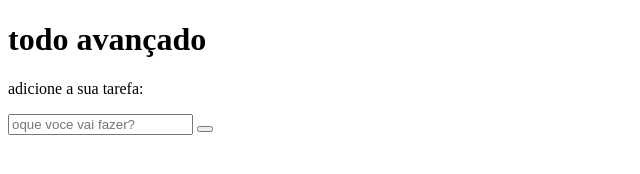
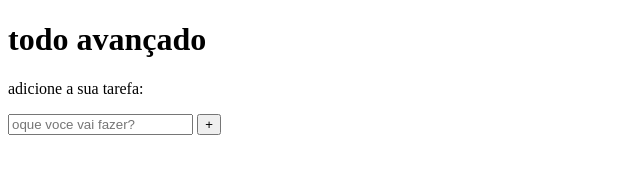
Before and after one commit to cris24tayler/todo_avan-ado, a plain HTML site: page index.html in a window 1280 px wide. Shown: the full height of the page, 0-640 px from the left. Drawn offline with Linux system fonts and the light colour scheme.

Commit message:
instala o font awesome

```diff
--- a/index.html
+++ b/index.html
@@ -19,7 +19,9 @@
             <p>adicione a sua tarefa:</p>
             <div class="form-control">
                 <input type="text" id="todo-input" placeholder="oque voce vai fazer?">
-                <button></button>
+                <button type="submit">
+                    <i class="fa-thin fa-plus"></i>
+                </button>
             </div>
     </div>
 </body>
```
